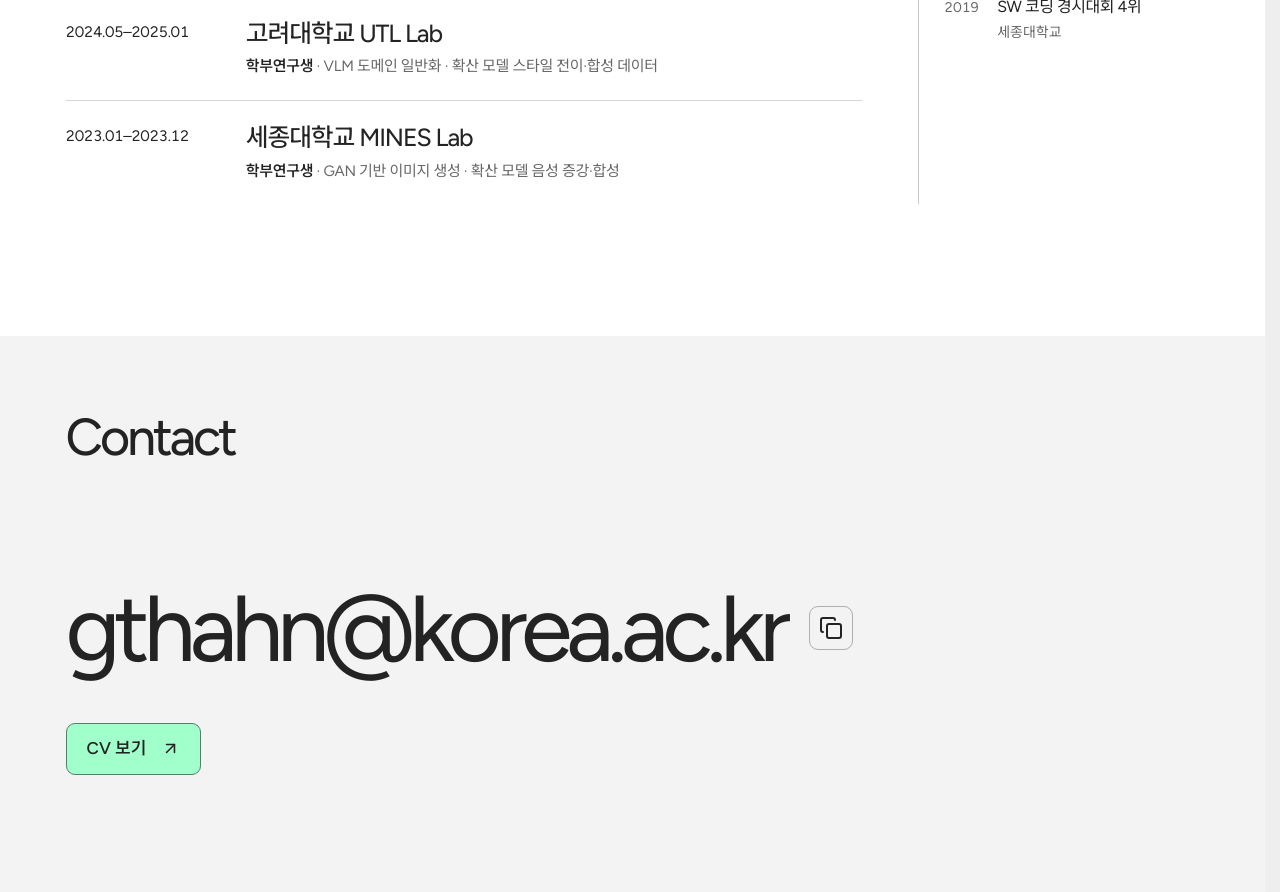
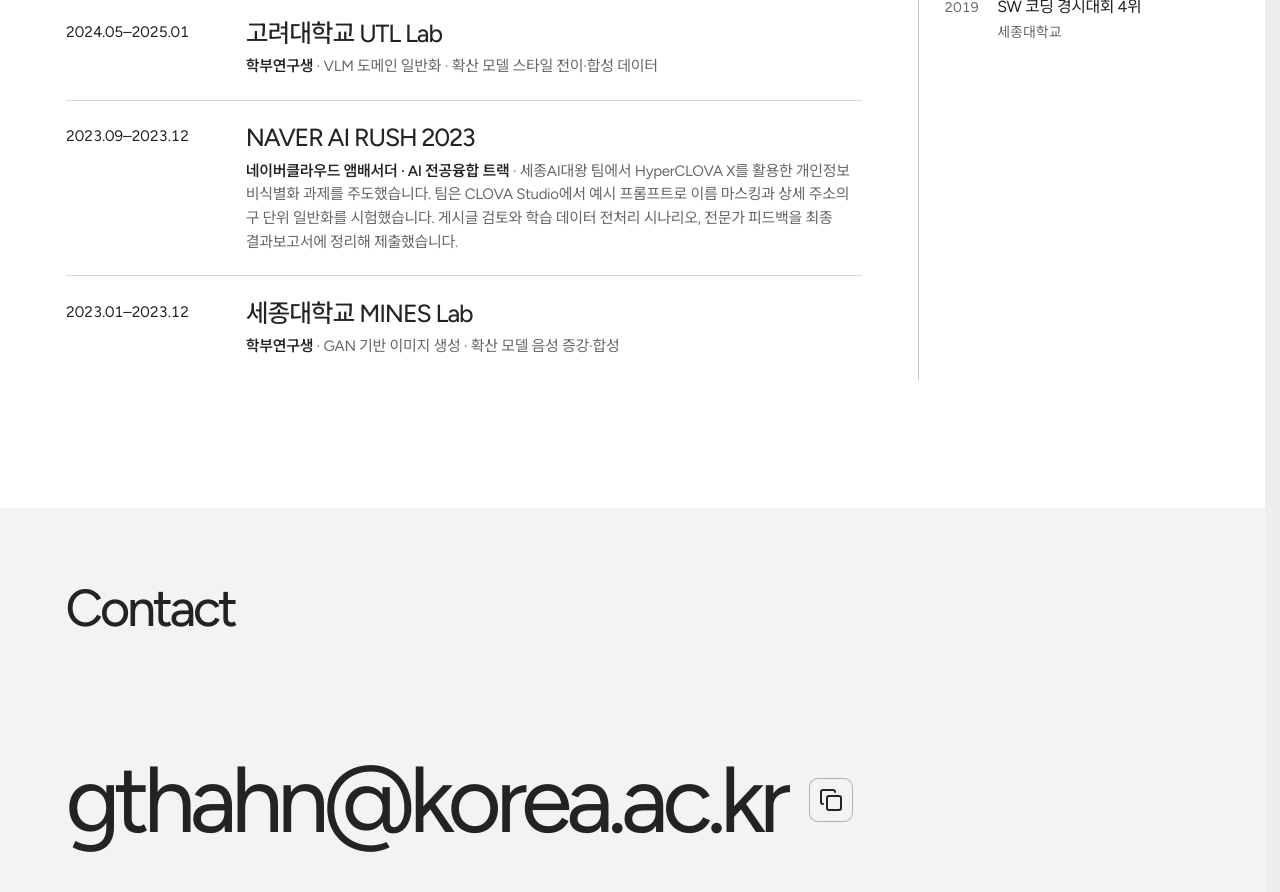
Before and after one commit to HahnGyuTak/portfolio, a React (Vite) app: page / in a window 1280 px wide. Shown: the part 4280-5172 px from the top of the page. Built offline with nearby package versions, Linux system fonts and the light colour scheme.

Commit message:
Add NAVER AI RUSH to portfolio and CVs

```diff
--- a/src/app/App.tsx
+++ b/src/app/App.tsx
@@ -79,6 +79,7 @@ export default function App() {
   const selected = projects.find((p) => p.id === selectedId) || null;
   const navigation = version === 1 ? sections : v2Sections;
   const t = copy[language];
+  const aiRush = data.programs.find((program) => program.id === "naver-ai-rush");
   const resumeHref = language === "en" ? "./resume-en.html" : "./resume.html";
   const dialogReturn = useRef(projectReturn());
   const closing = useRef(false);
@@ -478,6 +479,19 @@ export default function App() {
                   </article>
                 ))}
               </div>
+              {aiRush && (
+                <>
+                  <h3 className="group-title">Activities</h3>
+                  <div className="research-list">
+                    <article>
+                      <time>{aiRush.period}</time>
+                      <h4>{aiRush.title}</h4>
+                      <span className="research-role">{aiRush.role}</span>
+                      <p>{aiRush.description}</p>
+                    </article>
+                  </div>
+                </>
+              )}
             </div>
             <div>
               <h3 className="group-title">Papers</h3>
--- a/src/app/PortfolioSections.tsx
+++ b/src/app/PortfolioSections.tsx
@@ -208,6 +208,16 @@ export function ExperienceV2({ language, data, projectHref, onProjectClick }: Se
       current: false,
     });
   }
+  const aiRush = data.programs.find((program) => program.id === "naver-ai-rush");
+  if (aiRush?.role && aiRush.description) {
+    experience.push({
+      organization: aiRush.title,
+      period: aiRush.period,
+      role: aiRush.role,
+      topic: aiRush.description,
+      current: false,
+    });
+  }
   experience.sort((a, b) => b.period.slice(0, 7).localeCompare(a.period.slice(0, 7)));
 
   return (
--- a/src/app/content.en.json
+++ b/src/app/content.en.json
@@ -583,9 +583,11 @@
   ],
   "programs": [
     {
-      "title": "NAVER AI RUSH",
-      "period": "2023.08–11",
-      "description": "Project using HyperCLOVA X"
+      "id": "naver-ai-rush",
+      "title": "NAVER AI RUSH 2023",
+      "period": "2023.09–2023.12",
+      "role": "NAVER Cloud Ambassador · AI Convergence Track",
+      "description": "I led Team Sejong AI Daewang's text de-identification project using HyperCLOVA X. We tested example-based prompts in CLOVA Studio that masked names and generalized street-level addresses to districts. We submitted a final report on use cases for reviewing posts and preparing training data, along with expert feedback."
     },
     {
       "title": "LG Aimers",
--- a/src/app/content.json
+++ b/src/app/content.json
@@ -565,9 +565,11 @@
   ],
   "programs": [
     {
-      "title": "NAVER AI RUSH",
-      "period": "2023.08–11",
-      "description": "HyperCLOVA X 활용 프로젝트"
+      "id": "naver-ai-rush",
+      "title": "NAVER AI RUSH 2023",
+      "period": "2023.09–2023.12",
+      "role": "네이버클라우드 앰배서더 · AI 전공융합 트랙",
+      "description": "세종AI대왕 팀에서 HyperCLOVA X를 활용한 개인정보 비식별화 과제를 주도했습니다. 팀은 CLOVA Studio에서 예시 프롬프트로 이름 마스킹과 상세 주소의 구 단위 일반화를 시험했습니다. 게시글 검토와 학습 데이터 전처리 시나리오, 전문가 피드백을 최종 결과보고서에 정리해 제출했습니다."
     },
     {
       "title": "LG Aimers",
```
Also changed, not shown: public/resume-en.html (+6 -1 lines), public/resume.html (+6 -1 lines), public/fonts/noto-sans-kr.woff2, 1 other file (tests, documents, lock files or other folders).
